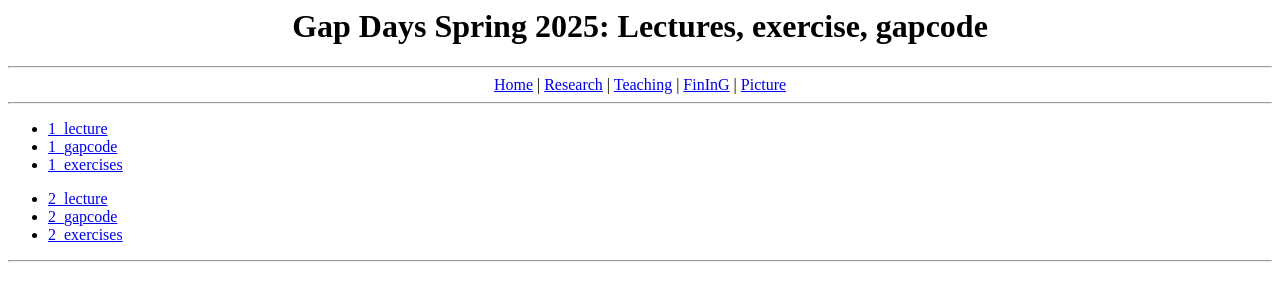
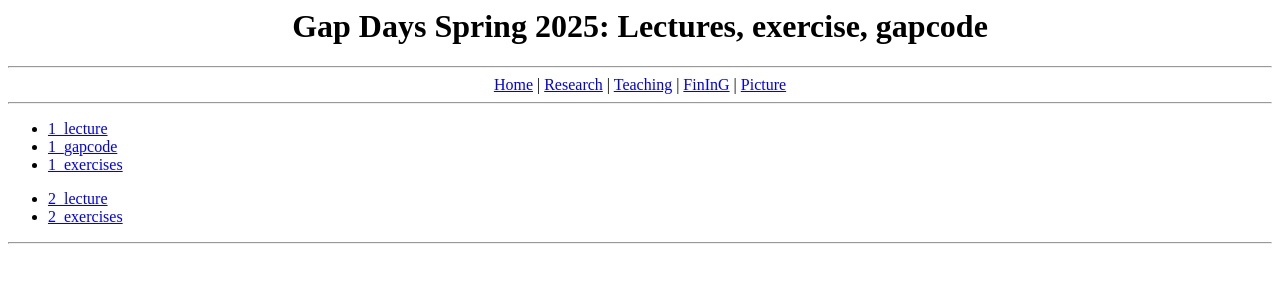
Before and after one commit to mlavrauw/mlavrauw.github.io, a plain HTML site: page gapdays2025.html in a window 1280 px wide. Drawn offline with Linux system fonts and the light colour scheme.

Commit message:
Update gapdays2025.html

```diff
--- a/gapdays2025.html
+++ b/gapdays2025.html
@@ -23,7 +23,6 @@
 </ul>
 <ul>
   <li><a href="2_lecture_ML.pdf">2_lecture</a></li>
-  <li><a href="2_gapcode_ML.g">2_gapcode</a></li>
   <li><a href="2_exercises_ML.pdf">2_exercises</a></li>
 </ul>
 <hr />
```
